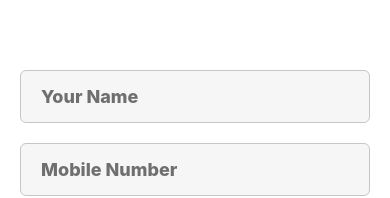
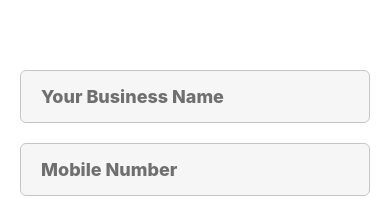
Before and after one commit to Souvik-Bhattacharyya/OneCreditPe, a React Native app: screen /login in a window 390 px wide. Shown: the part 210-408 px from the top of the page. Built offline with nearby package versions, Linux system fonts and the light colour scheme.

Commit message:
Update Login.js

```diff
--- a/Screens/Login/Login.js
+++ b/Screens/Login/Login.js
@@ -44,7 +44,7 @@ const Login = ({navigation}) => {
         <SafeAreaView style={{alignItems: "center", marginTop: 20}}>
           <TextInput
             style={styles.name}
-            placeholder="Your Name"
+            placeholder="Your Business Name"
             placeholderTextColor="#6f6f6f"
           />
           <TextInput
```
